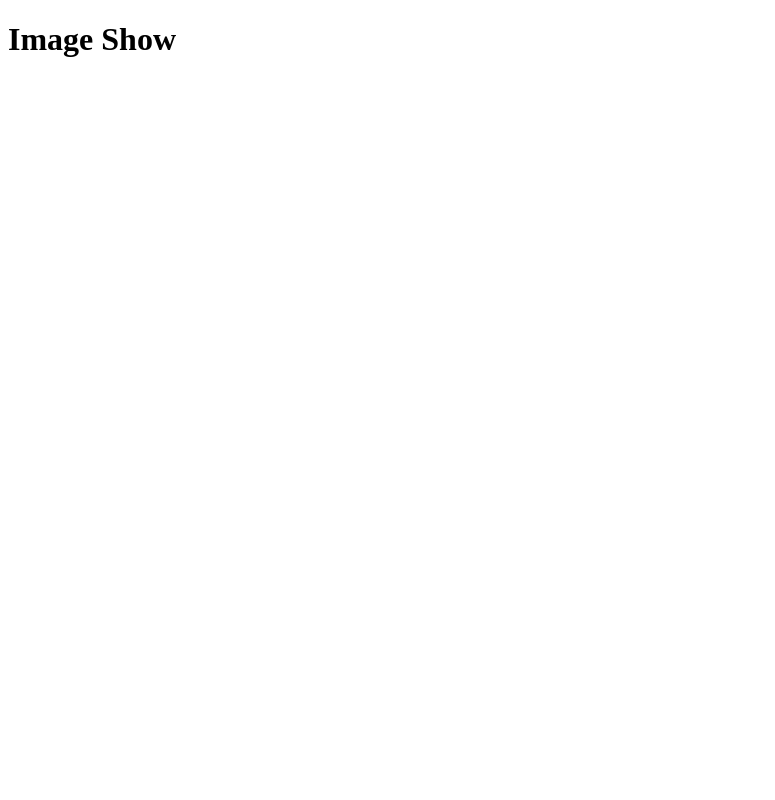
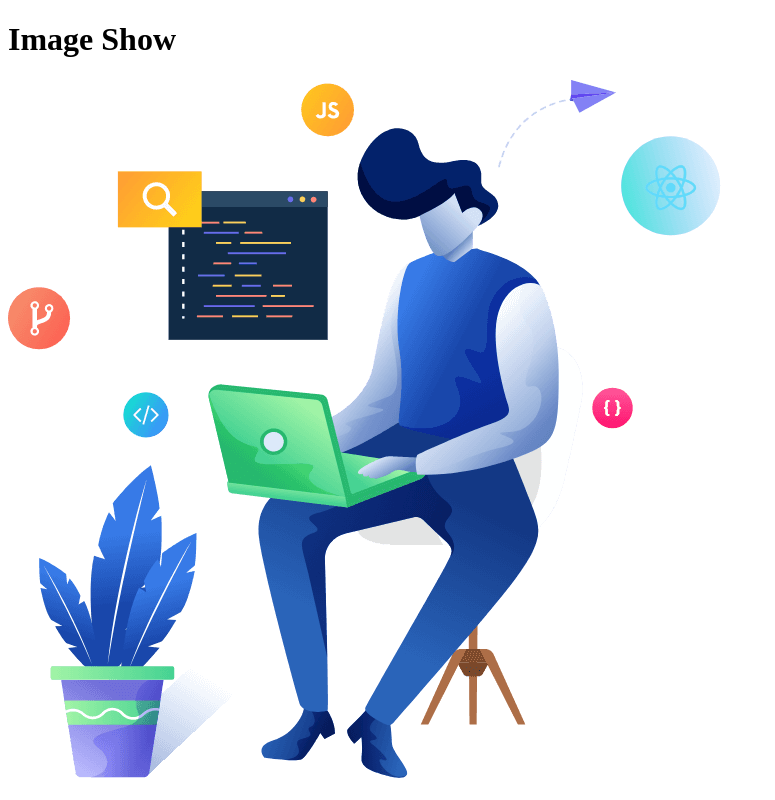
Before and after one commit to MdShohanAli/demo-repo, a plain HTML site: page index.html in a window 1280 px wide. Shown: the whole page, without its empty margins (0-775 px from the left). Drawn offline with Linux system fonts and the light colour scheme.

Commit message:
image add

```diff
--- a/index.html
+++ b/index.html
@@ -8,5 +8,8 @@
 </head>
 <body>
     <h1>Image Show </h1>
+    <div>
+        <img src="image/Man/two.png" alt="">
+    </div>
 </body>
 </html>
```
